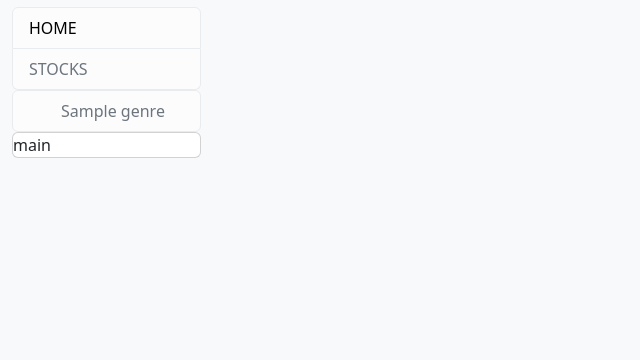
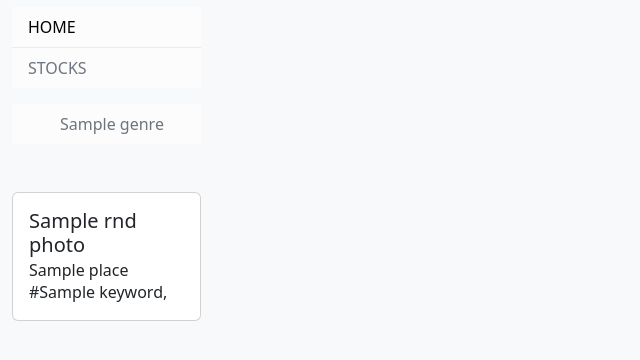
Before and after one commit to Miktima/tmphotosproject, a Django app: template gallery/templates/gallery/index.html in a window 1280 px wide. Shown: the part 76-436 px from the top of the page, without its empty margins (0-640 px from the left). Run offline with Django 3.2, Linux system fonts and the light colour scheme; the template is opened without the code that fills it: most values are stand-ins (such as "Sample title", 1, 10 or a date in 2020); some libraries are stand-ins or nearby versions.

Commit message:
rnd photo title

```diff
--- a/gallery/templates/gallery/base.html
+++ b/gallery/templates/gallery/base.html
@@ -17,9 +17,9 @@
             <div class="col-2">
                 <h3 class="ms-2 my-2 title">TIMA PHOTOS</h3>
                 {% block menu %}{% endblock %}
-                <div class="card">{% block main %}{% endblock %}</div>
+                <div class="card mt-5">{% block main %}{% endblock %}</div>
             </div>
-            <div class="col-10" class="mx-auto p-2">{% block img %}{% endblock %}</div>
+            <div class="col-10" class="p-2">{% block img %}{% endblock %}</div>
         </div>
     </div>
 </body>
--- a/gallery/templates/gallery/index.html
+++ b/gallery/templates/gallery/index.html
@@ -1,15 +1,19 @@
 {% extends "gallery/base.html" %}
 {% block title %}TIMA PHOTOS - Home{% endblock %}
 {% block menu %}
-<div class="list-group list-group">
+<div class="list-group list-group-flush">
     <a href="{% url 'home' %}" class="list-group-item list-group-item-action list-group-item-light menu-active">HOME</a>
     <a href="#" class="list-group-item list-group-item-action list-group-item-light">STOCKS</a>
 </div>
-<div class="list-group list-group">
+<div class="list-group list-group-flush my-3">
     {% for g in genre %}
         <a href="#" class="list-group-item list-group-item-action list-group-item-light ps-5">{{g.genre}}</a>
     {% endfor %}
 </div>
 {% endblock %}
+{% block main %}<div class="card-body">
+    <h5 class="card-title">{{rnd_photo.title}}</h5>
+{% if rnd_photo.place %}<h6 class="card-subtitle">{{rnd_photo.place}}</h6>{% endif %}
+<p class="card-text">{% for k in rnd_photo.keywords.all %}#{{k}}, {% endfor %}</p>
+</div>{% endblock %}
 {% block img %}<img src="{% url 'image_url' rnd_photo.url %}" class="img-fluid" alt="{{rnd_photo.title}}"> {%endblock %}
-{% block main %}main{% endblock %}
```
